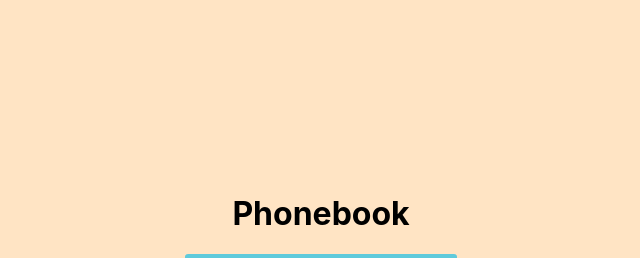
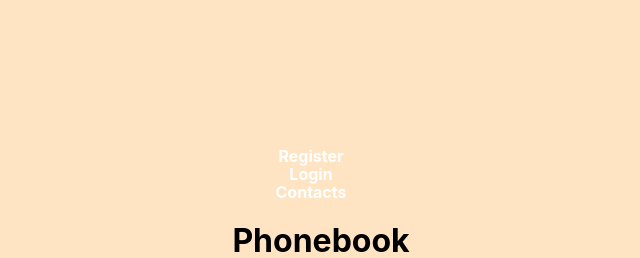
Before and after one commit to KaczorowskaKarolina/goit-react-hw-08-phonebook, a React (Create React App) app: page / in a window 1280 px wide. Shown: the top 258 px of the page, without its empty margins (319-959 px from the left). Built offline with nearby package versions, Linux system fonts and the light colour scheme; no server answers.

Commit message:
add new components: REgister, Login, Conacts. UserMenu

```diff
--- a/package.json
+++ b/package.json
@@ -5,9 +5,12 @@
   "homepage": "https://KaczorowskaKarolina.github.io/goit-react-hw-8-phonebook/",
   "dependencies": {
     "@chakra-ui/react": "^2.8.2",
+    "@emotion/react": "^11.11.1",
+    "@emotion/styled": "^11.11.0",
     "@reduxjs/toolkit": "^1.9.7",
     "components": "^0.1.0",
     "eslint-config-react-app": "^7.0.1",
+    "framer-motion": "^10.16.15",
     "nanoid": "^5.0.3",
     "prop-types": "^15.8.1",
     "react": "^18.1.0",
--- a/src/components/Atoms/Store.jsx
+++ b/src/components/Atoms/Store.jsx
@@ -5,7 +5,17 @@ export const fetchContacts = createAsyncThunk('contacts/fetchContacts', async ()
   return response.json();
 });
 
-export const addContact = createAsyncThunk('contacts/addContact', async (contactData) => {
+export const addContact = createAsyncThunk('contacts/addContact', async (contactData, { getState }) => {
+  const state = getState();
+  const existingContact = state.contacts.data.find(
+    (contact) => contact.name.toLowerCase() === contactData.name.toLowerCase()
+  );
+
+  if (existingContact) {
+    // Przerwij dodawanie kontaktu, jeśli już istnieje
+    throw new Error('This contact is already on your list');
+  }
+
   const response = await fetch('https://655bc2e8ab37729791a98fce.mockapi.io/contacts', {
     method: 'POST',
     headers: {
@@ -13,6 +23,7 @@ export const addContact = createAsyncThunk('contacts/addContact', async (contact
     },
     body: JSON.stringify(contactData),
   });
+
   return response.json();
 });
 
--- a/src/components/Organisms/Header.jsx
+++ b/src/components/Organisms/Header.jsx
@@ -1,21 +1,22 @@
 import React from 'react';
 import { Link } from 'react-router-dom';
 
-const Header = () => {
+const Navigation = () => {
   return (
-    <header className="header">
     <nav>
       <ul>
         <li>
-            <Link to="/signin">Sign In</Link>
+          <Link to="/register">Register</Link>
         </li>
         <li>
-            <Link to="/login">Log In</Link>
+          <Link to="/login">Login</Link>
+        </li>
+        <li>
+          <Link to="/contacts">Contacts</Link>
         </li>
       </ul>
     </nav>
-    </header>
   );
 };
 
-export default Header;
+export default Navigation;
--- a/src/components/Pages/AppContainer.jsx
+++ b/src/components/Pages/AppContainer.jsx
@@ -5,28 +5,36 @@ import { fetchContacts, addContact, deleteContact, setFilter } from '../Atoms/St
 import Form from '../Organisms/Form';
 import Filter from '../Molecules/Filter';
 import List from '../Organisms/List';
+import Header from '../Organisms/Header';
 
 import { nanoid } from 'nanoid';
 
 import css from './app.css';
 
 const AppContainer = () => {
-  const contacts = useSelector(state => state.contacts.data);
-  const filter = useSelector(state => state.filter);
+  const contacts = useSelector((state) => state.contacts.data);
+  const filter = useSelector((state) => state.filter);
   const dispatch = useDispatch();
-
 
   useEffect(() => {
     dispatch(fetchContacts());
   }, [dispatch]);
 
+  useEffect(() => {
+    // Dodaj efekt do śledzenia zmian w kontakcie i ponownego pobierania
+    // kontaktów z serwera po dodaniu nowego kontaktu
+    if (contacts.length > 0) {
+      dispatch(fetchContacts());
+    }
+  }, [contacts, dispatch]);
+
   const addContactOnSubmit = ({ name, number }) => {
-    const contactOnList = contacts.some((contact) => contact.name.toLowerCase() === name.toLowerCase());
-
-    if (contactOnList) {
-      alert('This contact is already on Your list');
-    } else {
+    try {
+      // Dispatch the addContact action
       dispatch(addContact({ id: nanoid(), name, number }));
+    } catch (error) {
+      // Handle the error if the contact already exists
+      alert(error.message);
     }
   };
 
@@ -45,12 +53,14 @@ const AppContainer = () => {
     });
   };
 
- return (
+  return (
     <div className={css.container}>
+      <Header />
       <h1>Phonebook</h1>
       <Form onSubmit={addContactOnSubmit} />
       <h2>Contacts</h2>
       <Filter value={filter} onChange={onFilterChange} />
+      {/* Pass the contacts to the List component */}
       <List contacts={showFilteredContact()} onDelete={deleteContactHandler} />
     </div>
   );
--- a/src/components/Pages/app.css
+++ b/src/components/Pages/app.css
@@ -10,7 +10,7 @@
     border: 1px solid grey;
     border-radius: 20px;
     box-shadow: 5px 5px 5px 5px rgba(21, 21, 21, 0.8);
-    max-width: 400px;
+    max-width: 600px;
     overflow-y: auto;
     max-height: 50vh;
 }
@@ -19,3 +19,37 @@ h1,
 h2, p {
     text-align: center;
 }
+
+/* styles for Header */
+
+header {
+    background-color: #333;
+    color: #fff;
+    padding: 10px;
+    font-size: 12px;
+}
+
+nav ul {
+    list-style-type: none;
+    margin: 0;
+    padding: 0;
+}
+
+nav ul li {
+    display: flex;
+    flex-direction: column;
+    justify-content: space-between;
+    align-items: center;
+    margin-right: 20px;
+}
+
+nav ul li a {
+    text-decoration: none;
+    color: #fff;
+    font-weight: bold;
+}
+
+nav ul li a:hover {
+    text-decoration: none;
+    color: yellow;
+}
```
Also changed, not shown: src/components/Molecules/Contacts.jsx (added, +14 -0 lines), src/components/Molecules/Login.jsx (added, +14 -0 lines), src/components/Molecules/Register.jsx (added, +14 -0 lines), src/components/Molecules/UserMenu.jsx (added, +14 -0 lines), src/components/Organisms/header.css (+9 -10 lines), src/components/Templates/App.jsx (+37 -15 lines), 1 other file (tests, documents, lock files or other folders). Lines whose indentation alone changed are shown as unchanged.
